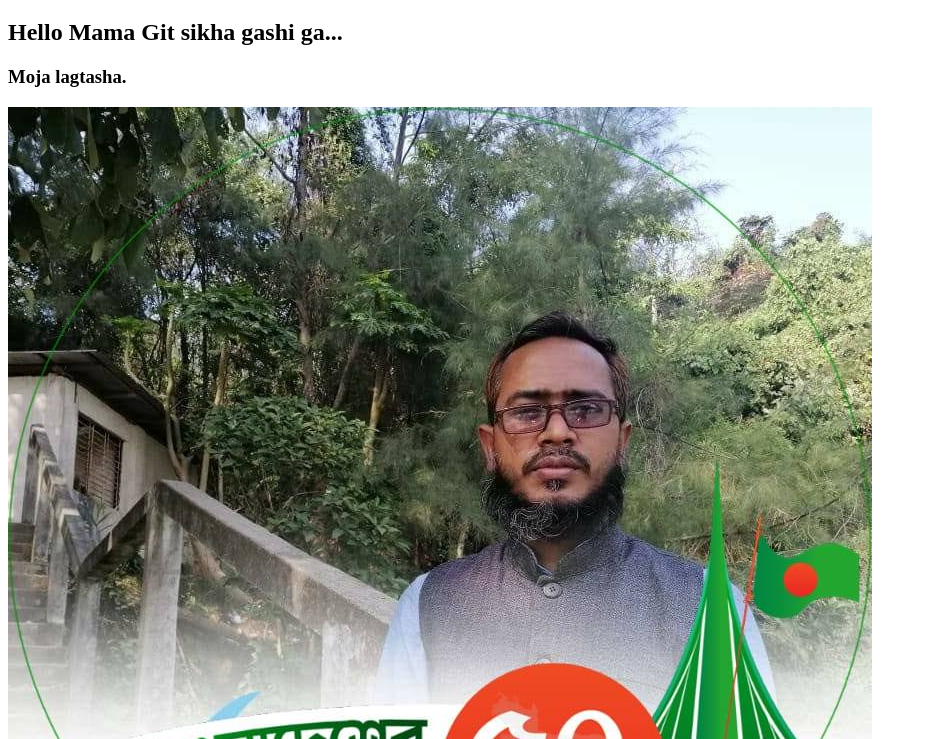
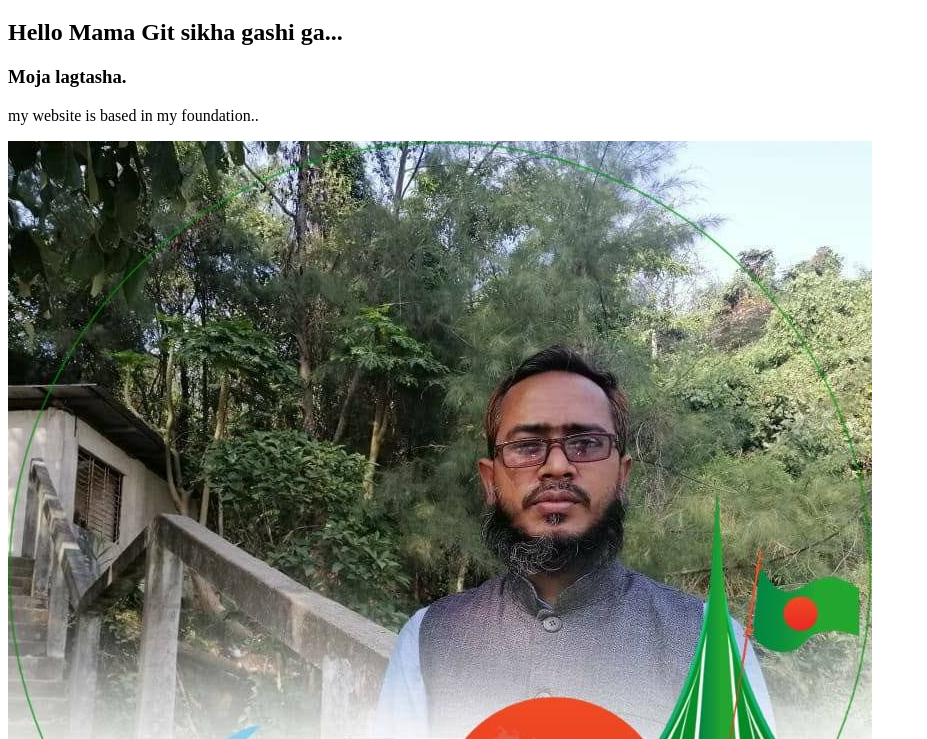
Before and after one commit to afzal-siit/my-first-repo, a plain HTML site: page index.html in a window 1280 px wide. Shown: the part 61-800 px from the top of the page, without its empty margins (0-927 px from the left). Drawn offline with Linux system fonts and the light colour scheme.

Commit message:
Paragraph

```diff
--- a/index.html
+++ b/index.html
@@ -10,6 +10,7 @@
     <h1>Welcome to my website.</h1>
     <h2>Hello Mama Git sikha gashi ga...</h2>
     <h3>Moja lagtasha.</h3>
+    <p>my website is based in my foundation..</p>
     <img src="afzal.jpg" alt="">
     <img src="Flower.jpg" alt="">
 </body>
```
